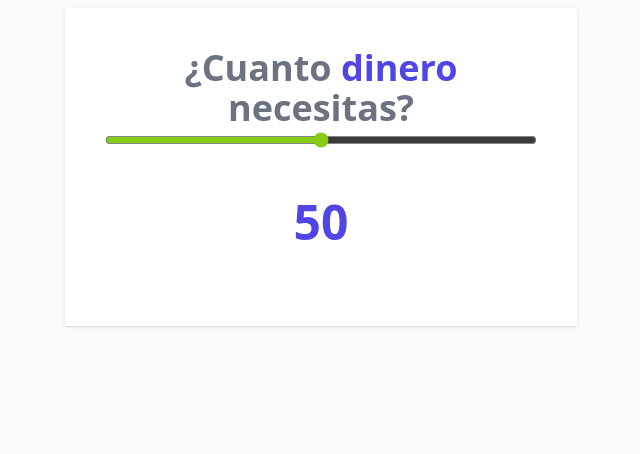
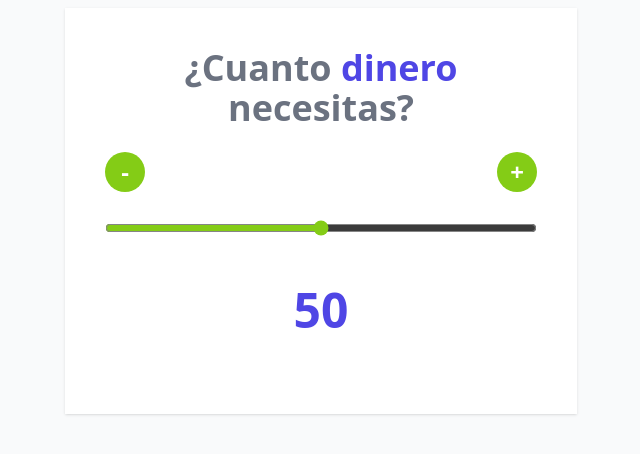
Before and after one commit to raxdevFrontier/Proyectos-HTML-CSS-JS, a React (Vite) app in the folder 65_REACT-cotizador-prestamos/: page / in a window 1280 px wide. Shown: the top 454 px of the page, without its empty margins (319-959 px from the left). Built offline with nearby package versions, Linux system fonts and the light colour scheme.

Commit message:
REACT-10_añadir Buttons

```diff
--- a/65_REACT-cotizador-prestamos/src/App.jsx
+++ b/65_REACT-cotizador-prestamos/src/App.jsx
@@ -16,11 +16,46 @@
 
 		setCantidad(Number(e.target.value))
 	}
+
+	function handleClickDecremento() {
+		const valor = cantidad - STEP
+		if (valor < MIN) {
+			alert('Cantidad no válida')
+			return
+		}
+		setCantidad(valor)
+	}
+	function handleClickIncremento() {
+		const valor = cantidad + STEP
+		if (valor > MAX) {
+			alert('Cantidad no válida')
+			return
+		}
+		setCantidad(valor)
+	}
+
 	/* Codigo JavaScript*/
 	return (
 		/* Codigo HTML */
 		<div className="my-2 max-w-lg mx-auto bg-white shadow p-10">
-      <Header/>
+			<Header />
+
+			<div className="flex justify-between my-6">
+				<button
+					type="button"
+					className="h-10 w-10 flex items-center justify-center font-bold text-white text-2xl bg-lime-500 rounded-full hover:outline-none hover:ring-2 hover:ring-offset-2 hover:ring-lime-500"
+					onClick={handleClickDecremento}
+				>
+					-
+				</button>
+				<button
+					type="button"
+					className="h-10 w-10 flex items-center justify-center font-bold text-white text-2xl bg-lime-500 rounded-full hover:outline-none hover:ring-2 hover:ring-offset-2 hover:ring-lime-500"
+					onClick={handleClickIncremento}
+				>
+					+
+				</button>
+			</div>
 
 			<input
 				type="range"
@@ -32,7 +67,7 @@
 				value={cantidad}
 			/>
 
-        <p className='text-center my-10 text-5xl font-extrabold text-indigo-600'>{cantidad}</p>
+			<p className="text-center my-10 text-5xl font-extrabold text-indigo-600">{cantidad}</p>
 		</div>
 	)
 }
```
Lines whose indentation alone changed are shown as unchanged.
